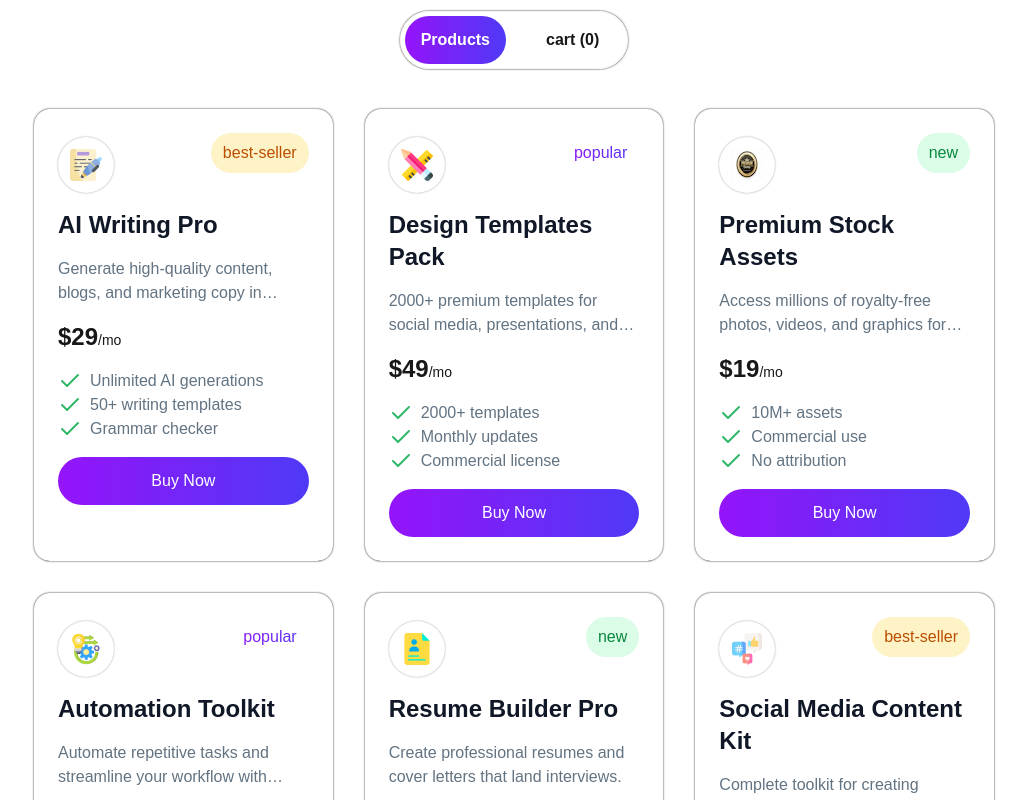
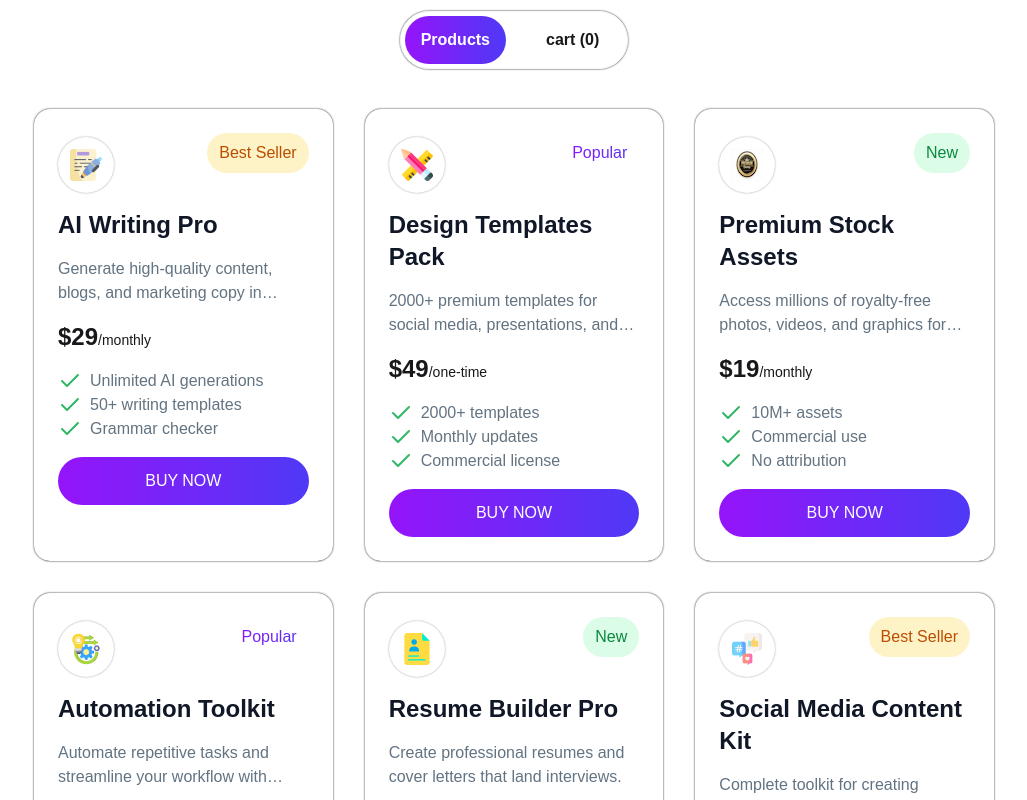
Before and after one commit to shakibn2004/Assainment-06, a React (Vite) app: page / in a window 1280 px wide. Shown: the part 1220-2020 px from the top of the page, without its empty margins (126-1153 px from the left). Built offline with nearby package versions, Linux system fonts and the light colour scheme.

Commit message:
Little requirment fullfill

```diff
--- a/src/Components/Header/Navbar.jsx
+++ b/src/Components/Header/Navbar.jsx
@@ -59,7 +59,7 @@ const Navbar = ({ selectedProduct, setRenderCard }) => {
               <div
                 className={`${
                   !selectedProduct.length ? "hidden" : "flex"
-                } items-center justify-center w-4 h-4 bg-red-500 rounded-full absolute -top-1.25 left-2.5`}
+                } items-center justify-center w-4 h-4 cursor-pointer bg-red-500 rounded-full absolute -top-1.25 left-2.5`}
               >
                 <p className="text-white text-center text-sm">
                   {selectedProduct.length}
--- a/src/Components/ToolCards/ToolsCards.jsx
+++ b/src/Components/ToolCards/ToolsCards.jsx
@@ -11,35 +11,40 @@ const ToolsCards = ({
   renderCard,
 }) => {
   const pricingData = use(dataPromised);
-  const [totalPrice, setTotalPrice] = useState(0)
+  const [totalPrice, setTotalPrice] = useState(0);
 
   const buyHandle = (item) => {
-    if(!selectedProduct.find(selectedItem => selectedItem.name === item.name)) {
-      setSelectedProduct([...selectedProduct, item])
-      setTotalPrice(preprice => preprice + item.price)
-      toast.success(item.name+' are added to your cart')
+    if (
+      !selectedProduct.find((selectedItem) => selectedItem.name === item.name)
+    ) {
+      setSelectedProduct([...selectedProduct, item]);
+      setTotalPrice((preprice) => preprice + item.price);
+      toast.success(item.name + " are added to your cart");
     } else {
-      toast.error("This product already exist in your card")
+      toast.error("This product already exist in your cart");
     }
-
-
-
   };
 
   const handleCheckOut = () => {
-    toast.success(selectedProduct.length+' Order placed successfully!')
-setSelectedProduct([])
-setTotalPrice(0)
-  }
+    toast.success(selectedProduct.length + " Order placed successfully!");
+    setSelectedProduct([]);
+    setTotalPrice(0);
+  };
+
+  const handleRemoveAll = () => {
+    toast.warning("Ohh! You deleted all item from your cart");
+    setSelectedProduct([]);
+    setTotalPrice(0);
+  };
 
   const handleDelete = (item) => {
-    const fiterProducts = selectedProduct.filter(filterItem => filterItem.name !== item.name);
-    setSelectedProduct([...fiterProducts])
-    setTotalPrice(prePrice => prePrice - item.price)
-    toast.warning("Ohh! You delete "+item.name+" from your cart")
-  }
-
-
+    const fiterProducts = selectedProduct.filter(
+      (filterItem) => filterItem.name !== item.name
+    );
+    setSelectedProduct([...fiterProducts]);
+    setTotalPrice((prePrice) => prePrice - item.price);
+    toast.warning("Ohh! You delete " + item.name + " from your cart");
+  };
 
   return (
     <section className="py-30 max-w-300 w-[95%] lg:w-[75%] mx-auto space-y-10">
@@ -52,11 +57,18 @@ setTotalPrice(0)
         <div className="tool-btn grid grid-cols-2 gap-4 border border-[#F6F6F6] shadow-[0_0_2px_black] rounded-full p-1">
           <button
             onClick={() => setRenderCard(true)}
-            className={`px-4 py-3 ${renderCard?'lenear-bg text-white':'bg-none'} rounded-full  font-bold`}
+            className={`px-4 py-3 ${
+              renderCard ? "lenear-bg text-white" : "bg-none"
+            } rounded-full  font-bold`}
           >
             Products
           </button>
-          <button onClick={() => setRenderCard(false)} className={`font-bold ${!renderCard?'lenear-bg text-white':'bg-none'} rounded-full`}>
+          <button
+            onClick={() => setRenderCard(false)}
+            className={`font-bold ${
+              !renderCard ? "lenear-bg text-white" : "bg-none"
+            } rounded-full`}
+          >
             cart {`(${selectedProduct.length})`}
           </button>
         </div>
@@ -78,11 +90,11 @@ setTotalPrice(0)
                       item.tagType === "best-seller"
                         ? "bg-[#FEF3C6] text-[#BB4D00]"
                         : item.tagType === "popular"
-                          ? "lenear-color"
-                          : "bg-[#DBFCE7] text-[#0A883E]"
+                        ? "lenear-color"
+                        : "bg-[#DBFCE7] text-[#0A883E]"
                     }`}
                   >
-                    {item.tagType}
+                    {item.tag}
                   </h4>
                 </div>
                 <div className="title">
@@ -96,7 +108,7 @@ setTotalPrice(0)
                 <div className="price">
                   <h3 className="text-2xl font-bold">
                     ${item.price}
-                    <span className="text-sm font-medium">/mo</span>
+                    <span className="text-sm font-medium">/{item.period}</span>
                   </h3>
                 </div>
                 <ul className="feature">
@@ -112,20 +124,35 @@ setTotalPrice(0)
                   onClick={() => buyHandle(item)}
                   className="lenear-bg w-full py-3 rounded-full text-white"
                 >
-                  Buy Now
+                  {selectedProduct.find(
+                    (selectedItem) => selectedItem.name === item.name
+                  )
+                    ? "ADDED TO CART"
+                    : "BUY NOW"}
                 </button>
               </div>
             );
           })
-        ) : selectedProduct.length !== 0
-        ? (
+        ) : selectedProduct.length !== 0 ? (
           <div className="p-10 col-span-3 space-y-4 shadow-[0_0_2px_black] rounded-2xl">
-            <h1 className="text-2xl font-bold">Your Cart</h1>
+            <div className="flex justify-between items-center">
+              <h1 className="text-2xl font-bold">Your Cart</h1>
+              <h1
+                onClick={() => handleRemoveAll()}
+                className="text-red-600 bg-red-100 px-4 py-2 rounded-full cursor-pointer"
+              >
+                REMOVE ALL
+              </h1>
+            </div>
             {selectedProduct.map((item) => {
               return (
                 <div className="flex flex-col md:flex-row gap-8 md:gap-0 justify-between items-center p-6 bg-[#F9FAFC] rounded-2xl">
                   <div className="cart-left flex gap-2">
-                    <img src={item.image} className="w-15 h-15 bg-white p-2 rounded-full overflow-visible" alt="" />
+                    <img
+                      src={item.image}
+                      className="w-15 h-15 bg-white p-2 rounded-full overflow-visible"
+                      alt=""
+                    />
                     <div className="content space-y-2">
                       <h1 className="text-[20px] font-semibold">{item.name}</h1>
                       <p className="text-[#627382]">${item.price}</p>
@@ -133,7 +160,12 @@ setTotalPrice(0)
                   </div>
 
                   <div className="right">
-                    <h1 className="text-red-600 cursor-pointer" onClick={()=> handleDelete(item) }>DELETE</h1>
+                    <h1
+                      className="text-red-600 cursor-pointer"
+                      onClick={() => handleDelete(item)}
+                    >
+                      Remove
+                    </h1>
                   </div>
                 </div>
               );
@@ -142,14 +174,20 @@ setTotalPrice(0)
               <p className="text-[#627382]">Total:</p>
               <h2 className="text-2xl font-bold">${totalPrice}</h2>
             </div>
-            <button onClick={()=>handleCheckOut()} className="lenear-bg text-white py-3 rounded-full w-full mt-6">
+            <button
+              onClick={() => handleCheckOut()}
+              className="lenear-bg text-white py-3 rounded-full w-full mt-6"
+            >
               Proceed to Checkout
             </button>
           </div>
-        )
-      : (
-        <h1 className="text-3xl font-bold mx-auto col-span-3 mt-10">Your Cart Is Empty! Buy Something</h1>
-      )}
+        ) : (
+          <div className="shadow-[0_0_2px_black] col-span-3 flex items-center justify-center py-10 rounded-2xl">
+            <h1 className="text-3xl font-bold">
+              Your Cart Is Empty! Buy Something
+            </h1>
+          </div>
+        )}
       </div>
     </section>
   );
```
